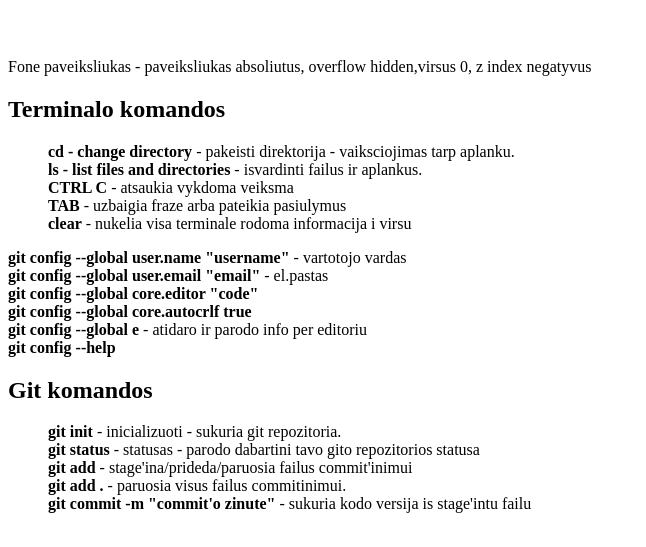
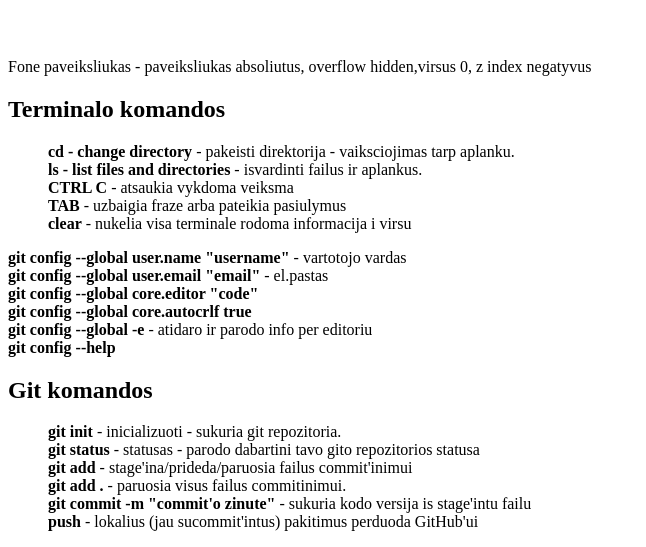
Before and after one commit to juliasavicke/Front-End, a plain HTML site: page HTML ir CSS/4 paskaita 09-15 Git ir GitHub/index.html in a window 1280 px wide. Shown: the part 1947-2494 px from the top of the page, without its empty margins (0-646 px from the left). Drawn offline with Linux system fonts and the light colour scheme; files whose address does not match are found by name.

Commit message:
tesiame toliau

```diff
--- a/HTML ir CSS/4 paskaita 09-15 Git ir GitHub/index.html
+++ b/HTML ir CSS/4 paskaita 09-15 Git ir GitHub/index.html
@@ -94,7 +94,7 @@
                     <b>git config --global user.email "email"</b> - el.pastas<br>
                     <b>git config --global core.editor "code"</b><br>
                     <b>git config --global core.autocrlf true</b><br>
-                    <b>git config --global e</b> - atidaro ir parodo info per editoriu<br>
+                    <b>git config --global -e</b> - atidaro ir parodo info per editoriu<br>
                     <b>git config --help</b>
                 </p>
             </div>
@@ -106,6 +106,7 @@
                     <li><b>git add</b> - stage'ina/prideda/paruosia failus commit'inimui</li>
                     <li><b>git add .</b> - paruosia visus failus commitinimui.</li>
                     <li><b>git commit -m "commit'o zinute"</b> - sukuria kodo versija is stage'intu failu</li>
+                    <li><b>push</b> - lokalius (jau sucommit'intus) pakitimus perduoda GitHub'ui</li>
                 </ul>
             </div>
         </section>
```
